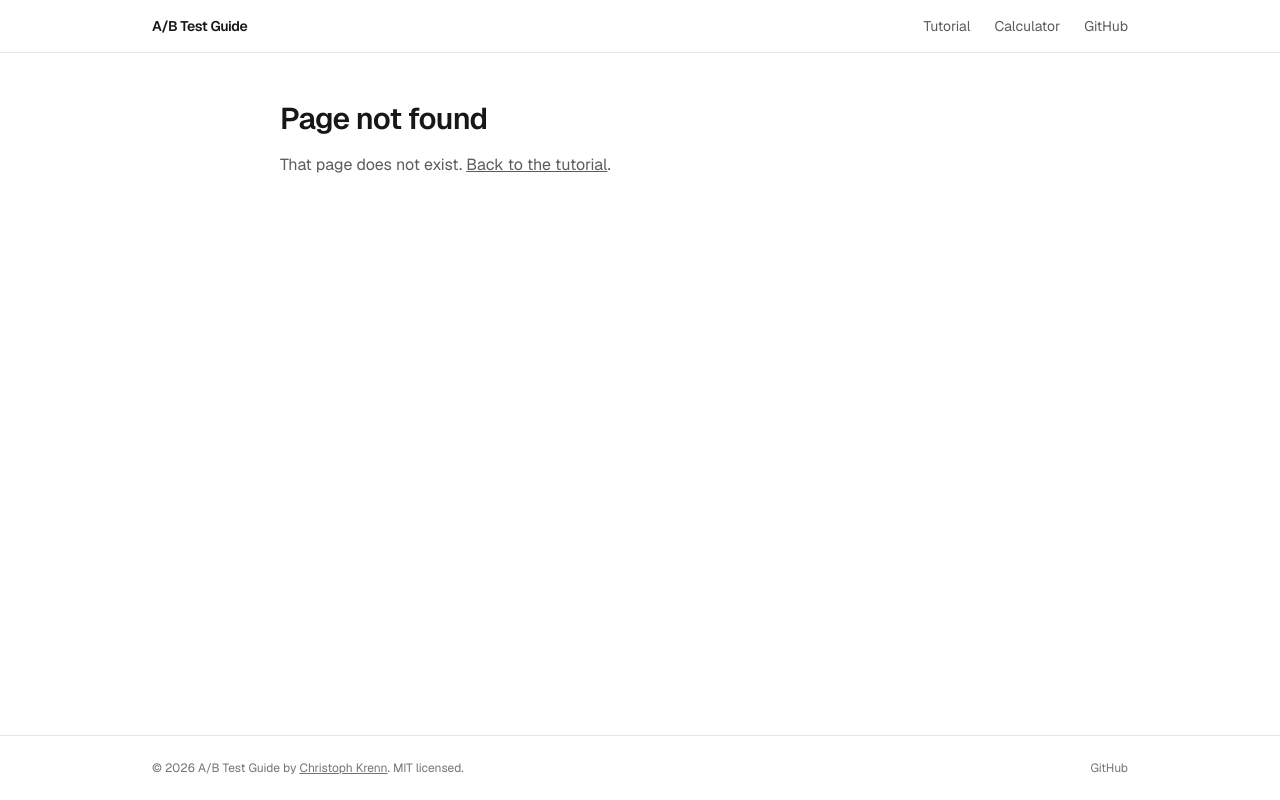
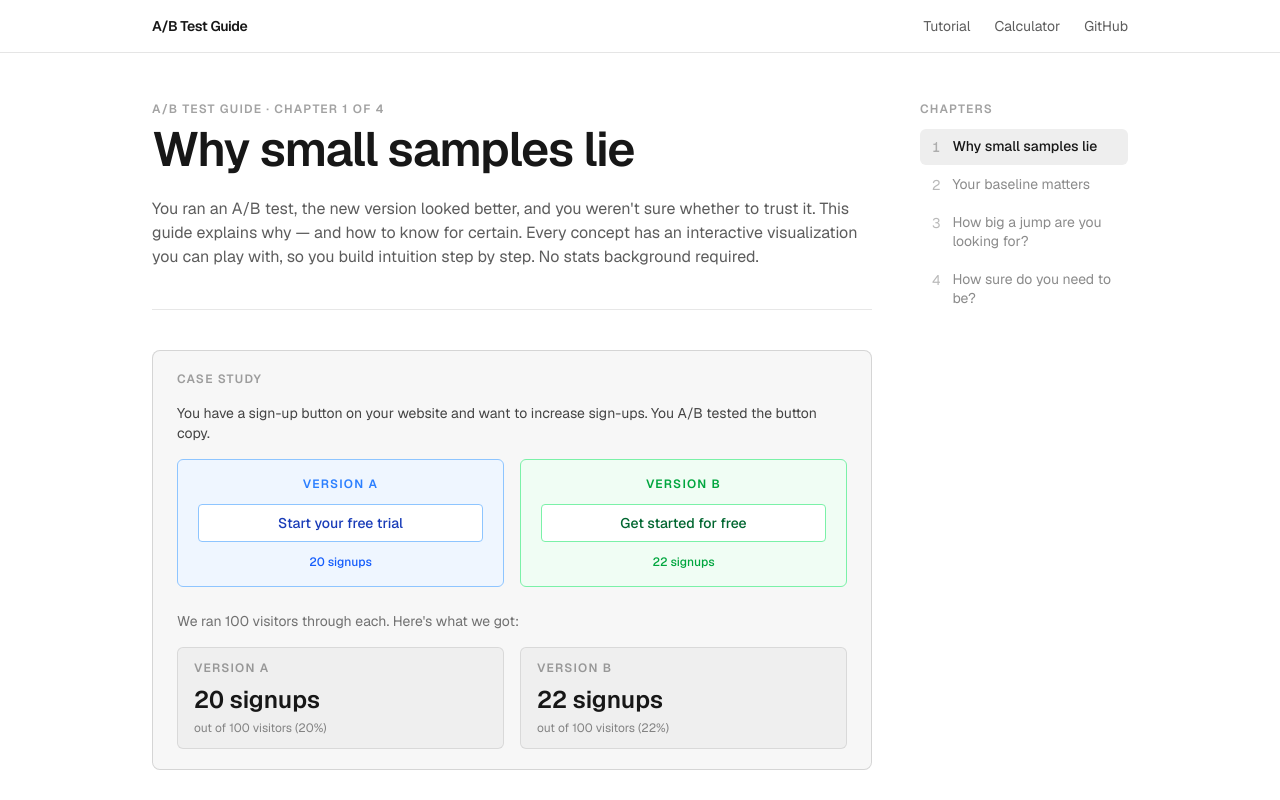
Before and after one commit to codedebugrepeat/ab-test-guide, a Next.js app: page /why-small-samples-lie in a window 1280 px wide. Before the commit this address had no page. Shown: the top 800 px of the page. Built offline with nearby package versions, Linux system fonts and the light colour scheme.

Commit message:
Update slugs

```diff
--- a/app/calculator/page.tsx
+++ b/app/calculator/page.tsx
@@ -27,7 +27,7 @@ export default function CalculatorPage() {
         <ul className="list-disc space-y-2 pl-6">
           <li>
             <Link
-              href="/why-you-cant-trust-your-experiment"
+              href="/why-small-samples-lie"
               className="underline underline-offset-4 hover:text-foreground"
             >
               Chapter 1
@@ -36,7 +36,7 @@ export default function CalculatorPage() {
           </li>
           <li>
             <Link
-              href="/how-many-visitors-do-you-need"
+              href="/your-baseline-matters"
               className="underline underline-offset-4 hover:text-foreground"
             >
               Chapter 2
--- a/app/page.tsx
+++ b/app/page.tsx
@@ -1,5 +1,5 @@
 import { redirect } from "next/navigation";
 
 export default function Home() {
-  redirect("/why-you-cant-trust-your-experiment");
+  redirect("/why-small-samples-lie");
 }
--- a/app/why-you-cant-trust-your-experiment/page.tsx
+++ b/app/why-small-samples-lie/page.tsx
@@ -180,7 +180,7 @@ export default function Section1Page() {
         ]}
         teaserText="Next: that shape isn't fixed. Its width depends on your baseline — and baseline is what drives how much data you need."
         nextLabel="Next: Your baseline matters →"
-        nextHref="/how-many-visitors-do-you-need"
+        nextHref="/your-baseline-matters"
       />
     </TutorialLayout>
   );
--- a/components/tutorial/chapters.ts
+++ b/components/tutorial/chapters.ts
@@ -1,6 +1,6 @@
 export const chapters = [
   {
-    href: "/why-you-cant-trust-your-experiment",
+    href: "/why-small-samples-lie",
     number: 1,
     title: "Why small samples lie",
     shortTitle: "Small samples",
@@ -9,7 +9,7 @@ export const chapters = [
       "A hands-on guide to A/B testing with interactive visualizations. Start here: why small samples produce results you can't trust, and what sampling error really looks like.",
   },
   {
-    href: "/how-many-visitors-do-you-need",
+    href: "/your-baseline-matters",
     number: 2,
     title: "Your baseline matters",
     shortTitle: "Baseline",
@@ -17,7 +17,6 @@ export const chapters = [
     description:
       "Before you can know how many visitors you need, you need to know your baseline. This chapter explains why baseline rate is the starting point for every sample size calculation.",
   },
-  // TODO: re-slug routes to match titles once the rewrite lands (see storytelling-audit.md Phase 0)
   {
     href: "/how-big-a-jump-are-you-looking-for",
     number: 3,
```
Also changed, not shown: app/your-baseline-matters/page.tsx (renamed from app/how-many-visitors-do-you-need/page.tsx).
